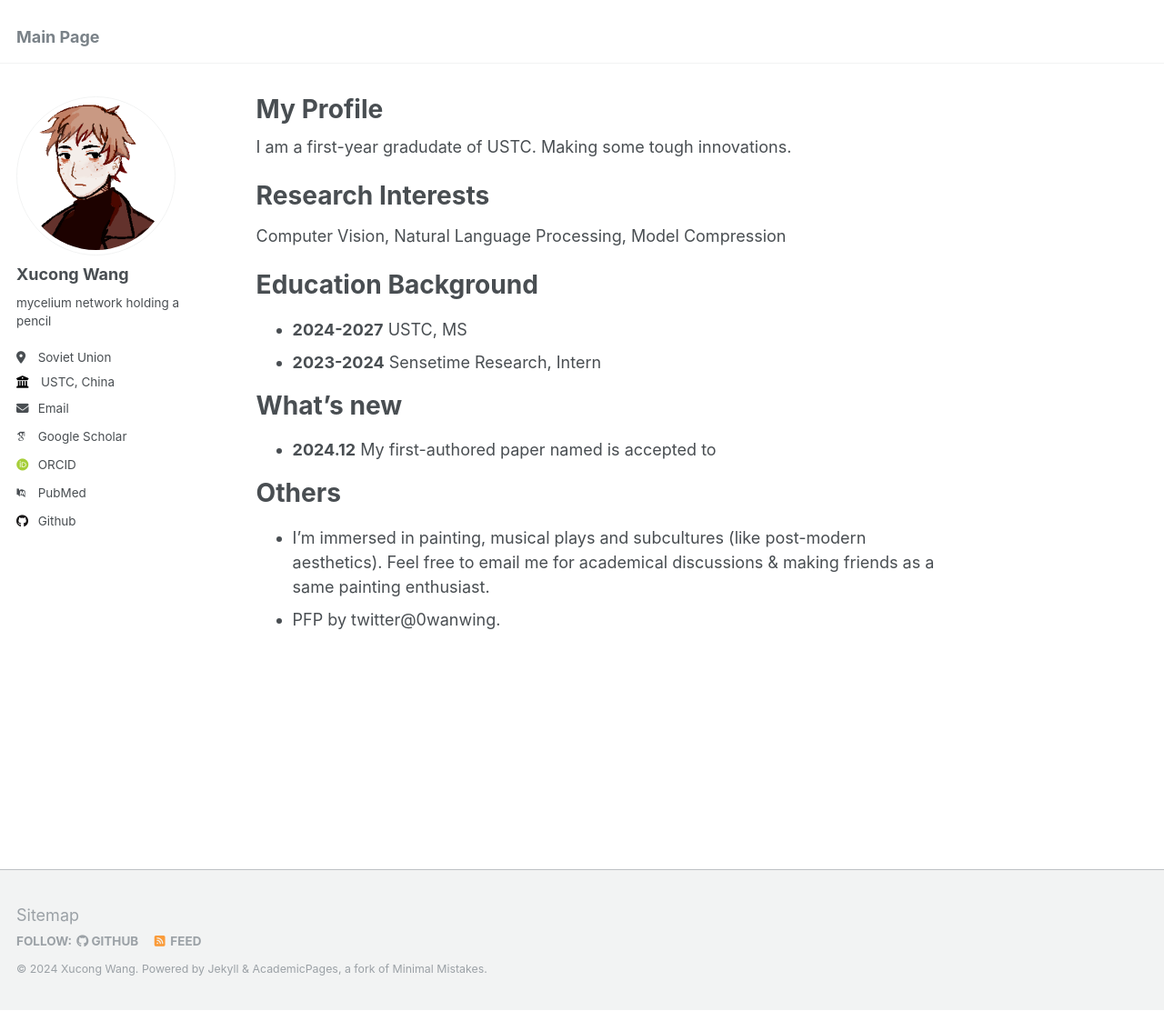
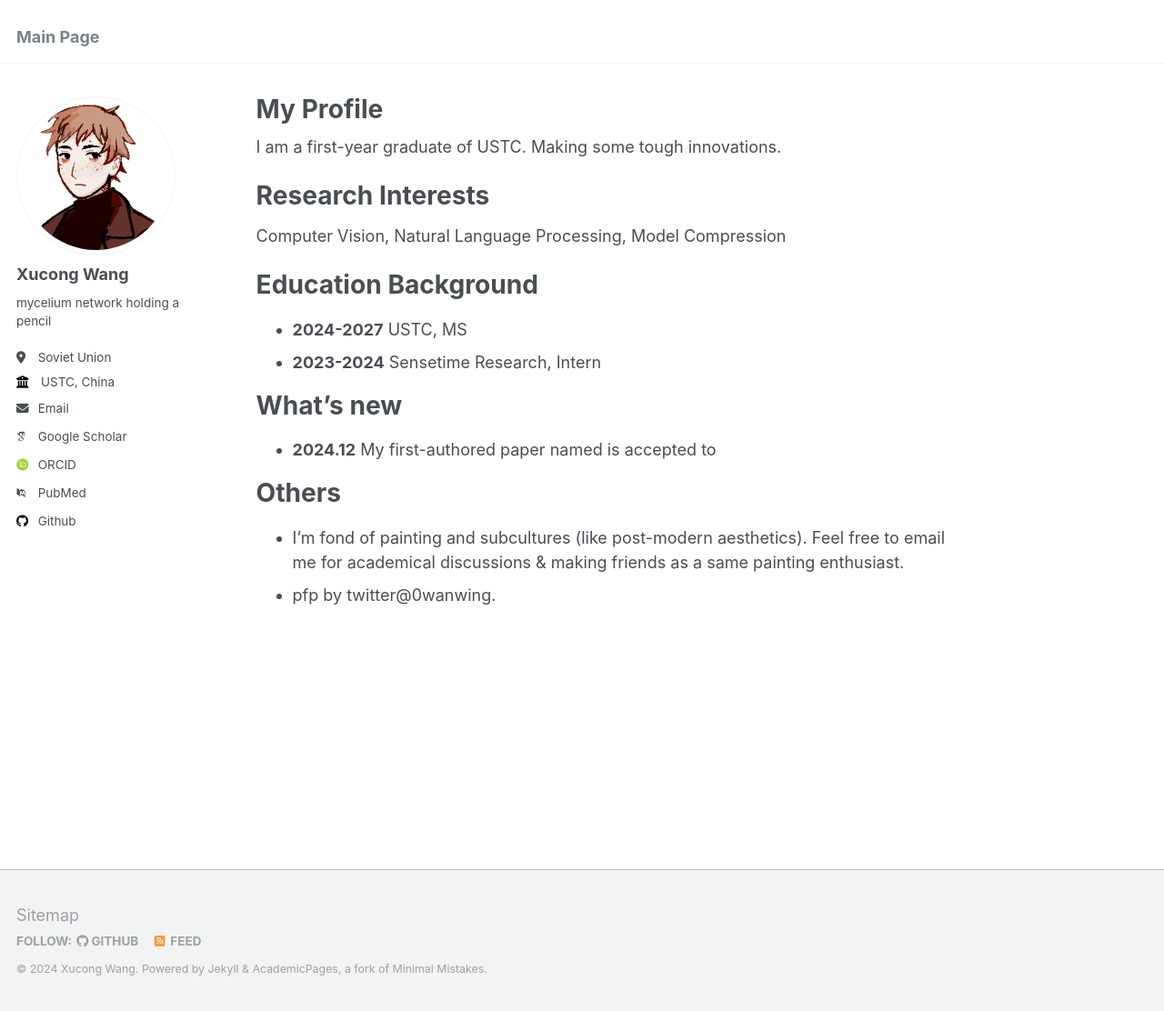
Before and after one commit to asaxuc/asaxuc.github.io, a Jekyll site: the page built from _pages/about.md, in a window 1280 px wide and 1112 px high. Shown: the whole window at 91% size. Built offline with Jekyll 4.4.1, drawn with Linux system fonts in a browser that asks for light colours; some web fonts are replaced.

Commit message:
Update about.md
Signed-off-by: xc <asahi_0104@mail.ustc.edu.cn>

```diff
--- a/_pages/about.md
+++ b/_pages/about.md
@@ -7,7 +7,7 @@ redirect_from:
   - /about.html
 ---
 
-I am a first-year gradudate of USTC. Making some tough innovations.
+I am a first-year graduate of USTC. Making some tough innovations.
 
 Research Interests
 ======
@@ -24,5 +24,5 @@ What's new
 
 Others
 ======
-- I'm immersed in painting, musical plays and subcultures (like post-modern aesthetics). Feel free to email me for academical discussions & making friends as a same painting enthusiast.
-- PFP by twitter@0wanwing.
+- I'm fond of painting and subcultures (like post-modern aesthetics). Feel free to email me for academical discussions & making friends as a same painting enthusiast.
+- pfp by twitter@0wanwing.
```
